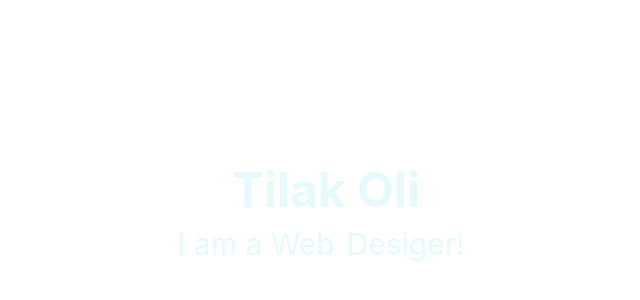
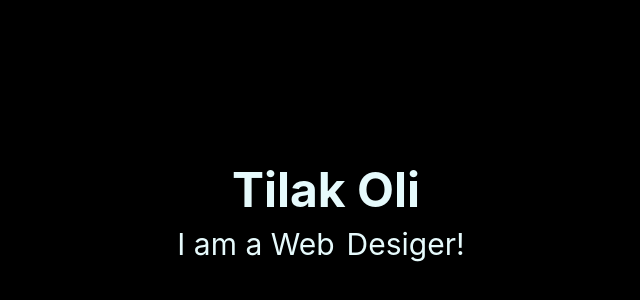
Before and after one commit to tilakoli/TilakOli, a Next.js app: page / in a window 1280 px wide. Shown: the part 186-486 px from the top of the page, without its empty margins (314-954 px from the left). Built offline with nearby package versions, Linux system fonts and the light colour scheme.

Commit message:
text animation added

```diff
--- a/pages/index.js
+++ b/pages/index.js
@@ -7,7 +7,7 @@ export default function Home() {
       <Head>
         <title>{" :) "}</title>
       </Head>
-      <div className="relative z-50 w-screen h-screen">
+      <div className="relative z-50 w-screen h-screen bg-black">
         <div className="fixed hidden w-full h-full 2xl:block ">
           <BackgroundVideo className="absolute overlay -z-10" />
         </div>
```
